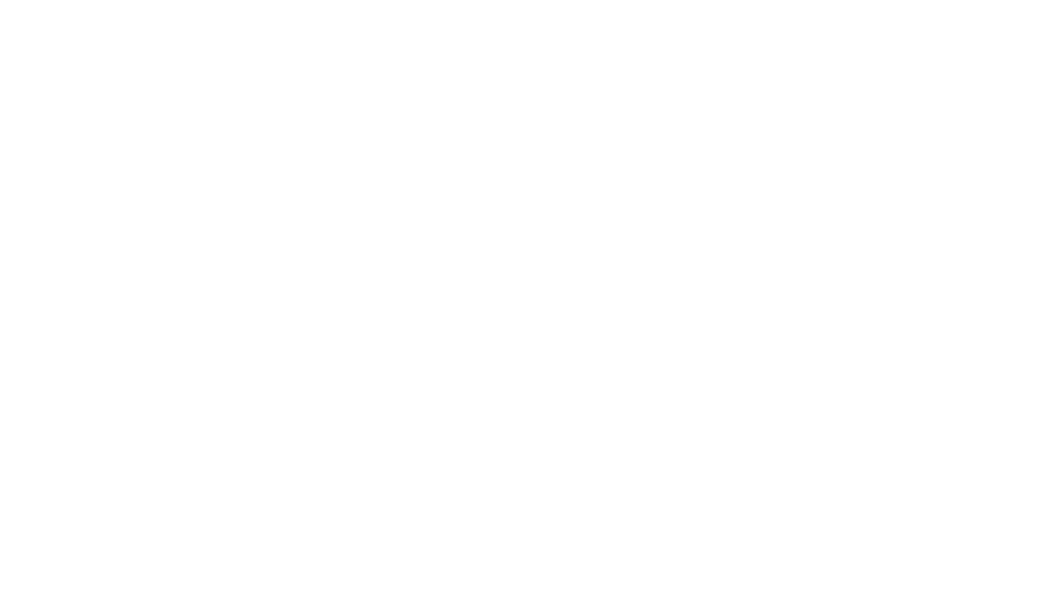
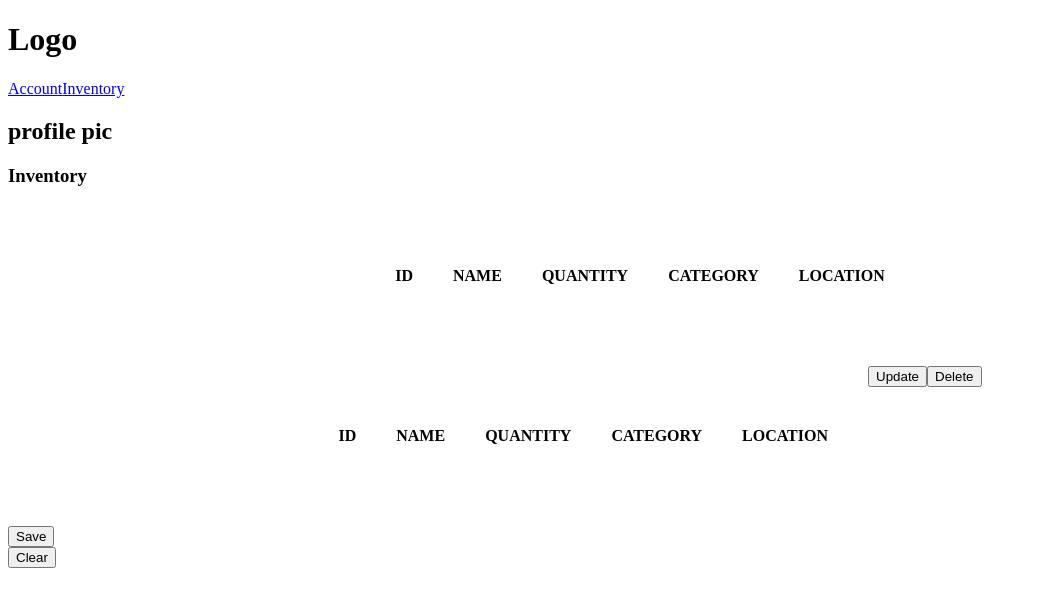
Before and after one commit to e-Ventory/e-Ventory-App, a React app: page /inventory in a window 1280 px wide. Shown: the top 606 px of the page, without its empty margins (0-1037 px from the left). Built offline with nearby package versions, Linux system fonts and the light colour scheme.

Commit message:
Connected routes, updated components, added limited styling, added place holders for database information
Co-authored-by: Zack Daniels <zackdaniels2522@gmail.com>
Co-authored-by: Ming Yu <yuyaming@hotmail.com>
Co-authored-by: Bryan Santos <brymsantos@gmail.com>

```diff
--- a/client/components/AddItem.jsx
+++ b/client/components/AddItem.jsx
@@ -4,6 +4,13 @@
   return (
     <div>
 
+
+      <div className="add-item-button">
+        <button type="button">Save</button>
+      </div>
+      <div className="add-item-button">
+      <button type="button">Clear</button>
+      </div>
     </div>
   );
 };
--- a/client/components/Inventory.jsx
+++ b/client/components/Inventory.jsx
@@ -2,8 +2,12 @@
 
 const Inventory = () => {
   return (
-    <div>
-
+    <div className = 'inventory-container'>
+      <h4 className = 'column'>ID</h4>
+      <h4 className = 'column'>NAME</h4>
+      <h4 className = 'column'>QUANTITY</h4>
+      <h4 className = 'column'>CATEGORY</h4>
+      <h4 className = 'column'>LOCATION</h4>
     </div>
   );
 };
--- a/client/components/InventoryDisplay.jsx
+++ b/client/components/InventoryDisplay.jsx
@@ -1,10 +1,34 @@
 import React from 'react';
+import Inventory from './Inventory.jsx';
+//import AddItem from './AddItem.jsx';
+import '../stylesheets/Inventory.scss';
 
 const InventoryDisplay = () => {
+
+  // const array = [
+  // ]
+
+  // something.forEach(array.push(<Inventory /><button>Update</button><button>Delete</button>))
   return (
     <div>
+      <div className = 'inventory-labels'>
+        <h4 className = 'column'>ID</h4>
+        <h4 className = 'column'>NAME</h4>
+        <h4 className = 'column'>QUANTITY</h4>
+        <h4 className = 'column'>CATEGORY</h4>
+        <h4 className = 'column'>LOCATION</h4>
+      </div>
+      {/* whole div needs to be added per item in inventory array */}
+      <div className = "inventory-container">
+        <Inventory />
+          <div className = "button-container">
+            <button>Update</button>
+            <button>Delete</button>
+          </div>
+      </div>
 
     </div>
+
   );
 };
 
--- a/client/components/Login.jsx
+++ b/client/components/Login.jsx
@@ -3,7 +3,21 @@
 const Login = () => {
   return (
     <div>
-
+      <h1>Welcome</h1>
+      <form >
+        <div className="input-container">
+          <input type="text" name="Email" placeholder="Email" required />
+          {/* {renderErrorMessage("Please enter username")} */}
+        </div>
+        <div className="input-container">
+          <input type="password" name="Password" placeholder="Password" required />
+          {/* {renderErrorMessage("Please enter password")} */}
+        </div>
+        <div className="button-container">
+          <input type="submit" />
+        </div>
+      </form>
+      <button>Terms and Conditions</button>
     </div>
   );
 };
--- a/client/components/Navbar.jsx
+++ b/client/components/Navbar.jsx
@@ -1,12 +1,35 @@
 import React from 'react';
 import { Outlet, Link } from "react-router-dom";
+
+import AccountPageContainer from '../containers/AccountPageContainer.jsx';
+import InventoryPageContainer from '../containers/InventoryPageContainer.jsx';
+import LoginSignupContainer from '../containers/LoginSignupContainer.jsx';
+
+
+/*
+Navigation Bar Displayed at the top of every page
+
+Will contain on not logged in page:
+  Logo,
+  Links:
+    About Company,
+
+will contain on logged in age:
+  Logo,
+  Links:
+    Account
+    Inventory
+  Profile Icon
+*/
 
 const Navbar = () => {
   return (
     <div>
-     <h1></h1>
+     <h1>Logo</h1>
+     <Link to='/account' >Account</Link>
+     <Link to='/inventory'>Inventory</Link>
+     <h2>profile pic</h2>
     </div>
-
   );
 };
 
--- a/client/components/SignUp.jsx
+++ b/client/components/SignUp.jsx
@@ -3,7 +3,34 @@
 const SignUp = () => {
   return (
     <div>
-
+      <h1>Welcome</h1>
+      <form >
+        <div className="input-container">
+          <input type="text" name="Name" placeholder="Name/Organization" required />
+          {/* {renderErrorMessage("Please enter username")} */}
+        </div>
+        <div className="input-container">
+          <input type="text" name="Email" placeholder="Email" required />
+          {/* {renderErrorMessage("Please enter password")} */}
+        </div>
+        <div className="input-container">
+          <input type="password" name="Password" placeholder="Password" required />
+          {/* {renderErrorMessage("Please enter password")} */}
+        </div>
+        <div className="input-container">
+          <select>
+            <option key = "" value = "Small Business" label = "Small Business" />
+            <option key = "" value = "Online Store" label = "Online Store" />
+            <option key = "" value = "Restaurant" label = "Restaurant" />
+            <option key = "" value = "Personal" label = "Personal" />
+          </select>
+          {/* {renderErrorMessage("Please enter password")} */}
+        </div>
+        <div className="button-container">
+          <input type="submit" />
+        </div>
+      </form>
+      <button>Terms and Conditions</button>
     </div>
   );
 };
--- a/client/containers/AccountPageContainer.jsx
+++ b/client/containers/AccountPageContainer.jsx
@@ -1,9 +1,11 @@
 import React from 'react';
+import ProfileUpdate from '../components/ProfileUpdate.jsx';
+import ProfilePic from '../components/ProfilePic.jsx';
 
 const AccountPageContainer = () => {
   return (
     <div>
-
+      <h1>hey yall</h1>
     </div>
   );
 };
--- a/client/containers/InventoryPageContainer.jsx
+++ b/client/containers/InventoryPageContainer.jsx
@@ -1,9 +1,15 @@
 import React from 'react';
+import AddItem from '../components/AddItem.jsx';
+import InventoryDisplay from '../components/InventoryDisplay.jsx';
+
 
 const InventoryPageContainer = () => {
   return (
     <div>
+      <h3>Inventory</h3>
 
+      <InventoryDisplay />
+      <AddItem />
     </div>
   );
 };
--- a/client/containers/LoginSignupContainer.jsx
+++ b/client/containers/LoginSignupContainer.jsx
@@ -1,9 +1,12 @@
 import React from 'react';
+import Login from '../components/Login.jsx';
+import SignUp from '../components/SignUp.jsx';
 
 const LoginSignupContainer = () => {
   return (
     <div>
-
+      <Login />
+      <SignUp />
     </div>
   );
 };
--- a/client/index.js
+++ b/client/index.js
@@ -1,6 +1,6 @@
 import React from 'react';
 import ReactDOM from 'react-dom';
-import { BrowserRouter, Routes, Route } from "react-router-dom";
+import { BrowserRouter as Router, Routes, Route } from "react-router-dom";
 import Navbar from "./components/Navbar.jsx"
 import LoginSignupContainer from './containers/LoginSignupContainer.jsx';
 import AccountPageContainer from './containers/AccountPageContainer.jsx';
@@ -9,7 +9,7 @@
 
 export default function App() {
   return (
-    <BrowserRouter>
+    <Router>
       <Navbar />
       <Routes>
         <Route path='/' element={<LoginSignupContainer />} />
@@ -17,7 +17,7 @@
         <Route path='/inventory' element ={<InventoryPageContainer />} />
         <Route path='*' element ={<NoPage />} />
       </Routes>
-    </BrowserRouter>
+    </Router>
   )
 }
 ReactDOM.render(
--- /dev/null
+++ b/client/stylesheets/Inventory.scss
@@ -0,0 +1,16 @@
+.inventory-container {
+    display: flex;
+    flex-direction: row;
+    padding: 20px;
+    justify-content: center;
+}
+.column {
+    padding: 20px;
+}
+
+.inventory-labels {
+    display: flex;
+    flex-direction: row;
+    padding: 20px;
+    justify-content: center;
+}
--- a/package.json
+++ b/package.json
@@ -30,7 +30,9 @@
     "react-dom": "^17.0.2",
     "react-router": "^6.2.2",
     "react-router-dom": "^6.2.2",
-    "style": "^0.0.3"
+    "style": "^0.0.3",
+    "style-loader": "^3.3.1",
+    "styled-components": "^5.3.3"
   },
   "devDependencies": {
     "@babel/core": "^7.17.8",
```
